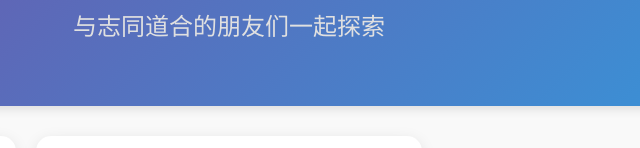
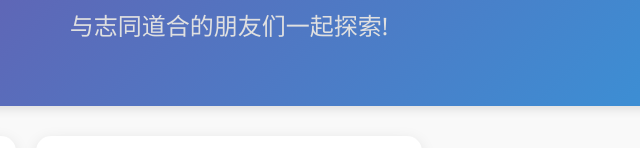
Before and after one commit to FurCraft-Official/FurCraft, a plain HTML site: page links.html in a window 1280 px wide. Shown: the part 244-392 px from the top of the page, 411-1051 px from the left. Drawn offline with Linux system fonts and the light colour scheme.

Commit message:
Update links.html

```diff
--- a/links.html
+++ b/links.html
@@ -217,7 +217,7 @@
     <div class="container">
         <header>
             <h1>友情链接</h1>
-            <p>与志同道合的朋友们一起探索</p>
+            <p>与志同道合的朋友们一起探索!</p>
         </header>
 
         <div class="friend-links">
```
